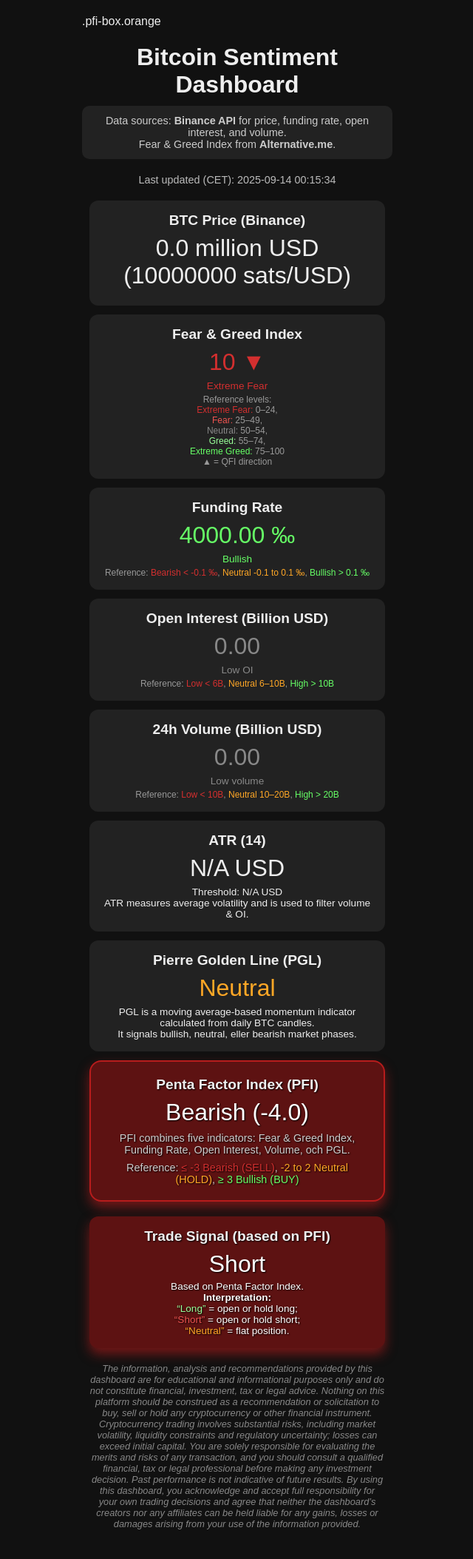
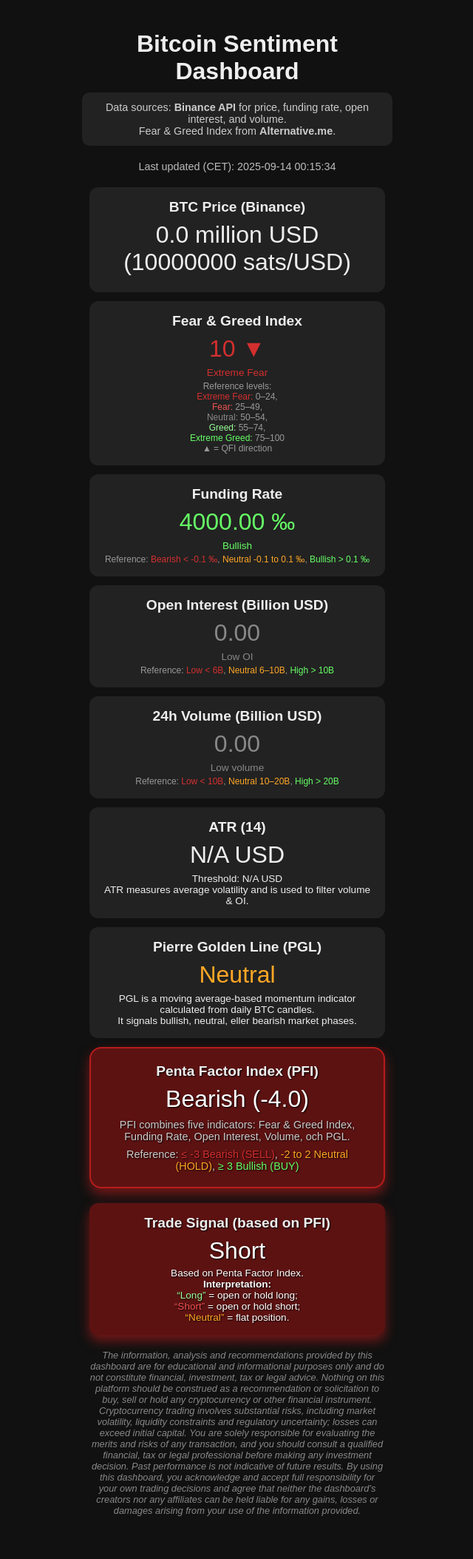
Before and after one commit to swedoc/bitcoin-dashboard, a Flask app: page / in a window 1280 px wide. Shown: the whole page at 74% size, without its empty margins (319-959 px from the left). After the commit the page ends 2049 px from the top, so only its background shows below. Run offline with Flask 3, Linux system fonts and the light colour scheme; a database or web service that is not in the repository returns one stand-in record (values such as "Sample title"); data that the repository does not hold is empty.

Commit message:
Fix: remove stray .pfi-box.orange text from index.html

```diff
--- a/templates/index.html
+++ b/templates/index.html
@@ -1,4 +1,4 @@
-.pfi-box.orange<!DOCTYPE html>
+<!DOCTYPE html>
 <html lang="en">
 <head>
 <meta charset="UTF-8" />
```
